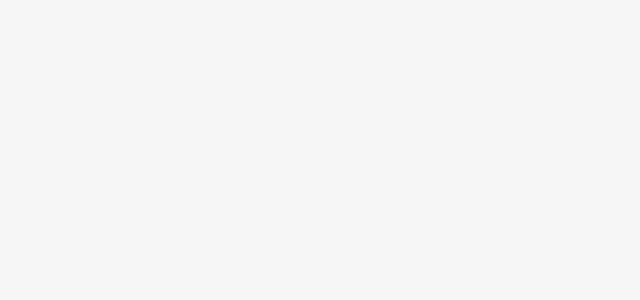
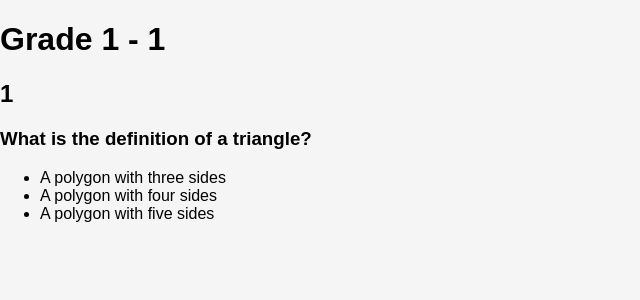
Before and after one commit to Lafarie/SDGP-AIducator, a React (Vite) app in the folder client/: page /LessonList/1/1/1 in a window 1280 px wide. Before the commit this address had no page. Shown: the top 300 px of the page, without its empty margins (0-640 px from the left). Built offline with nearby package versions, Linux system fonts and the light colour scheme; a web font is replaced by a local one.

Commit message:
Quiz Page implementation

```diff
--- a/client/src/LessonList.jsx
+++ b/client/src/LessonList.jsx
@@ -3,6 +3,7 @@ import { useLocation, useParams } from 'react-router-dom';
 import './LessonList.css';
 import Navbar from './component/Navbar';
 import searchIcon from './Images/SearchIcon.svg';
+import {Link} from 'react-router-dom'
 
 
 const LessonList = ({ handleLessonClick }) => {
@@ -111,7 +112,7 @@ const LessonList = ({ handleLessonClick }) => {
         </div>
         <div className="lesson-list">
           {lessons.map((lesson, index) => (
-            <button key={index} className={`lesson-button ${index % 2 === 0 ? 'even' : 'odd'}`} onClick={() => handleLessonClick(lesson)}>{lesson}</button>
+            <Link key={index} to={location.pathname + "/" + lesson}><button key={index} className={`lesson-button ${index % 2 === 0 ? 'even' : 'odd'}`}>{lesson}</button></Link>
           ))}
         </div>
       </div>
--- a/client/src/QuizHome.jsx
+++ b/client/src/QuizHome.jsx
@@ -24,9 +24,13 @@ const QuizHome = () => {
     setSelectedLesson(null);
   };
 
-  const handleLessonClick = (lesson) => {
+  // const handleLessonClick = (lesson) => {
+  //   setSelectedLesson(lesson);
+  // };
+
+  function handleLesson(lesson){
     setSelectedLesson(lesson);
-  };
+  }
 
   return (
     <div>
@@ -90,7 +94,7 @@ const QuizHome = () => {
         {selectedSubject && !selectedLesson && (
           <div>
             {/* Render LessonList for the selected subject */}
-            <LessonList subject={selectedSubject} handleLessonClick={handleLessonClick} />
+            <LessonList subject={selectedSubject} handleLessonClick={handleLesson()} />
           </div>
         )}
         {selectedLesson && (
--- a/client/src/QuizPage.jsx
+++ b/client/src/QuizPage.jsx
@@ -1,5 +1,6 @@
 import React from 'react';
 import './QuizPage.css';
+import { useLocation } from 'react-router-dom';
 
 
 const QuizPage = ({ lesson }) => {
@@ -15,9 +16,13 @@ const QuizPage = ({ lesson }) => {
     // Add more questions here
   ];
 
+  let location = useLocation()
+
   return (
     <div>
-      <h1>Quiz for {lesson}</h1>
+      {/* <h1>Quiz for {lesson}</h1> */}
+      <h1>Grade {location.pathname.split("/")[3].replaceAll("%20", " ")} - {location.pathname.split("/")[2].replaceAll("%20", " ")} </h1>
+      <h2>{location.pathname.split("/")[4].replaceAll("%20", " ")}</h2>
       {/* Render quiz questions here */}
       {quizQuestions.map((question, index) => (
         <div key={index}>
--- a/client/src/index.jsx
+++ b/client/src/index.jsx
@@ -29,12 +29,12 @@ root.render(
       <Route path="/" element={<AIAssistant/>}/>
       <Route path="/video" element={<Video/>}/> {/*Add the required element to be rendered in the element attribute (according to the path specified)*/}
       <Route path="/quiz" element={<QuizHome/>}/>
-      <Route path="/quiz/:lesson" element={<QuizPage />} />
       <Route path="/forum" element={<Forum/>}/>
       <Route path="/todo" element={<Home/>}/>
       <Route path="/profile" element={<SignUp/>}/>
       <Route path="/library" element={<Library/>}/>
       <Route path="/LessonList/:subject/:grade" element={<LessonList />} />
+      <Route path="/LessonList/:subject/:grade/:lesson" element={<QuizPage />} />
     </Routes>
   </BrowserRouter>
 );
```
